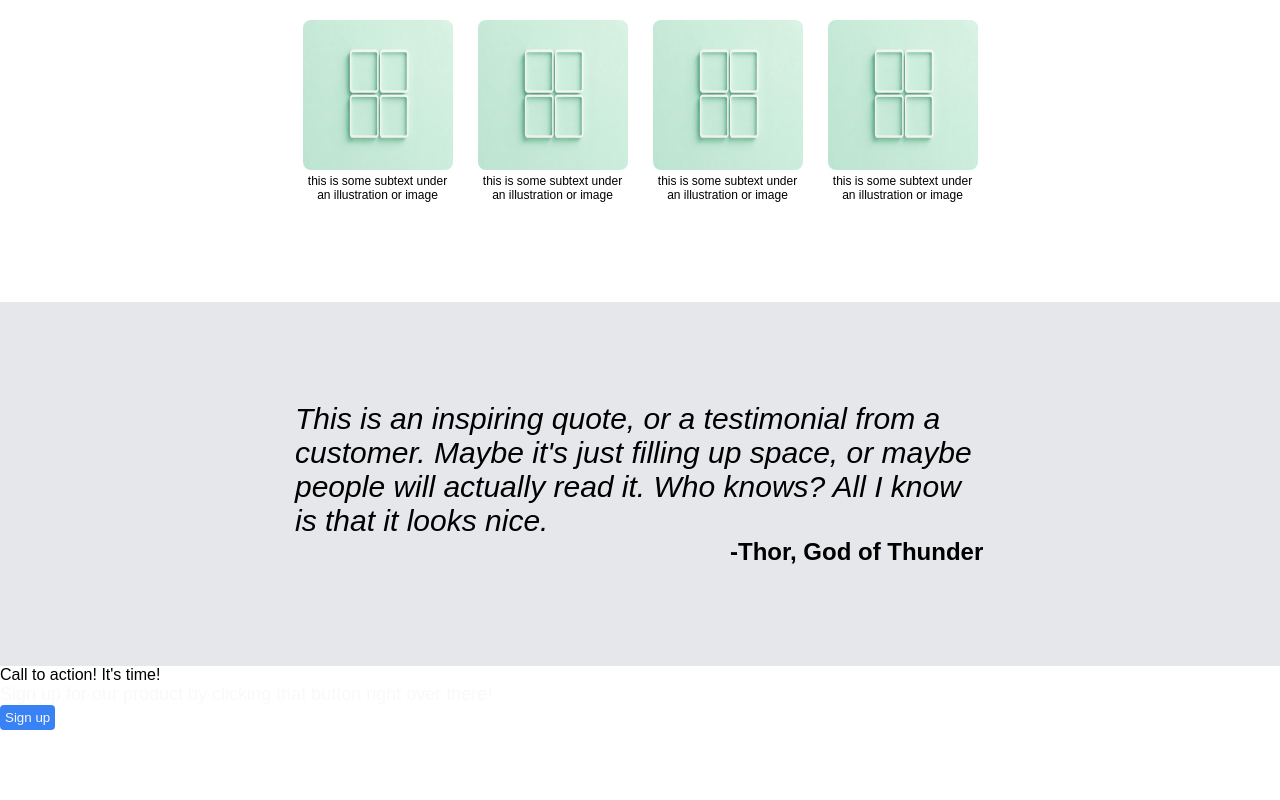
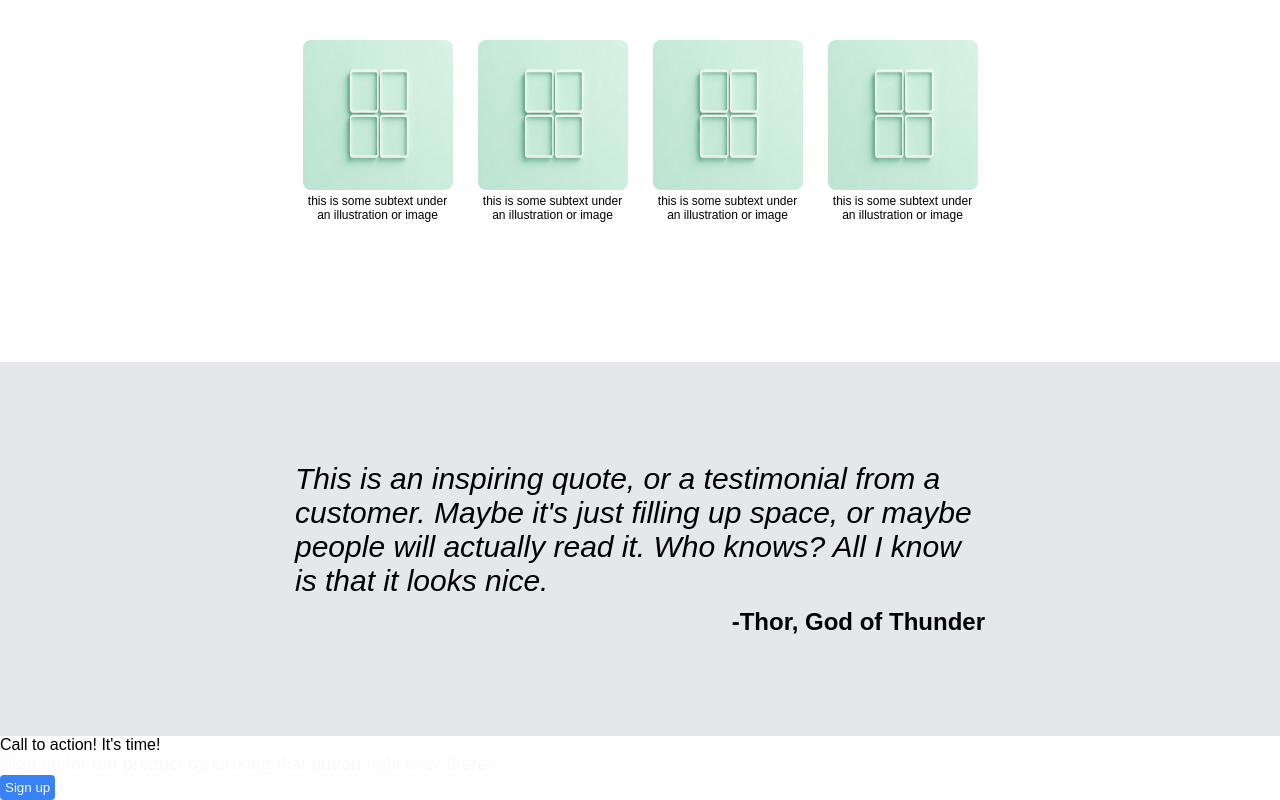
Before and after one commit to tariromashanda/odin-landing-page, a plain HTML site: page index.html in a window 1280 px wide. Shown: the part 906-1706 px from the top of the page. Before the commit the page ends 1636 px from the top, so only its background shows below. Drawn offline with Linux system fonts and the light colour scheme.

Commit message:
update section 3

```diff
--- a/assets/css/style.css
+++ b/assets/css/style.css
@@ -43,8 +43,6 @@ body {
     padding-left: 300px;
     padding-right: 300px;
 
-
-
 }
 
 .right-links {
@@ -85,7 +83,6 @@ a {
     justify-content: space-between;
     background-color: #1F2937;
     gap: 20px;
-
 
 
 }
@@ -134,8 +131,8 @@ a {
     justify-content: center;
     align-items: center;
     padding:30px;
-    margin-bottom: 70px;
-
+    margin-top: 20px;
+    margin-bottom: 110px;
 
 
 }
@@ -162,8 +159,10 @@ button {
 .section-three{
     background: #E5E7EB;
     display: flex;
-    flex-direction: column;
-    padding:100px
+    justify-content: center;
+    align-content: center;
+    padding:100px;
+
 
 }
 
@@ -171,17 +170,22 @@ button {
     width: 690px;
     height: auto;
     justify-content: center;
-    align-self: center;
     font-size: 30px;
     font-style: italic;
     font-weight: 100;
+    margin-bottom: 10px;
     }
 
 .attribution{
     align-self: flex-end;
     font-size: 24px;
     font-weight: 600;
-    width: 450px;
+
+}
+
+.quote-box{
+    display: flex;
+    flex-direction: column;
 
 }
 
--- a/index.html
+++ b/index.html
@@ -55,8 +55,10 @@
 </div>
 
 <div class="section-three">
+    <div class="quote-box">
     <div class="quote">This is an inspiring quote, or a testimonial from a customer. Maybe it's just filling up space, or maybe people will actually read it. Who knows? All I know is that it looks nice.</div>
     <div class="attribution"> -Thor, God of Thunder</div>
+    </div>
 </div>
 <div class="section-four"><div class="action-card">
     <div class="heading-three">Call to action! It's time!</div>
```
